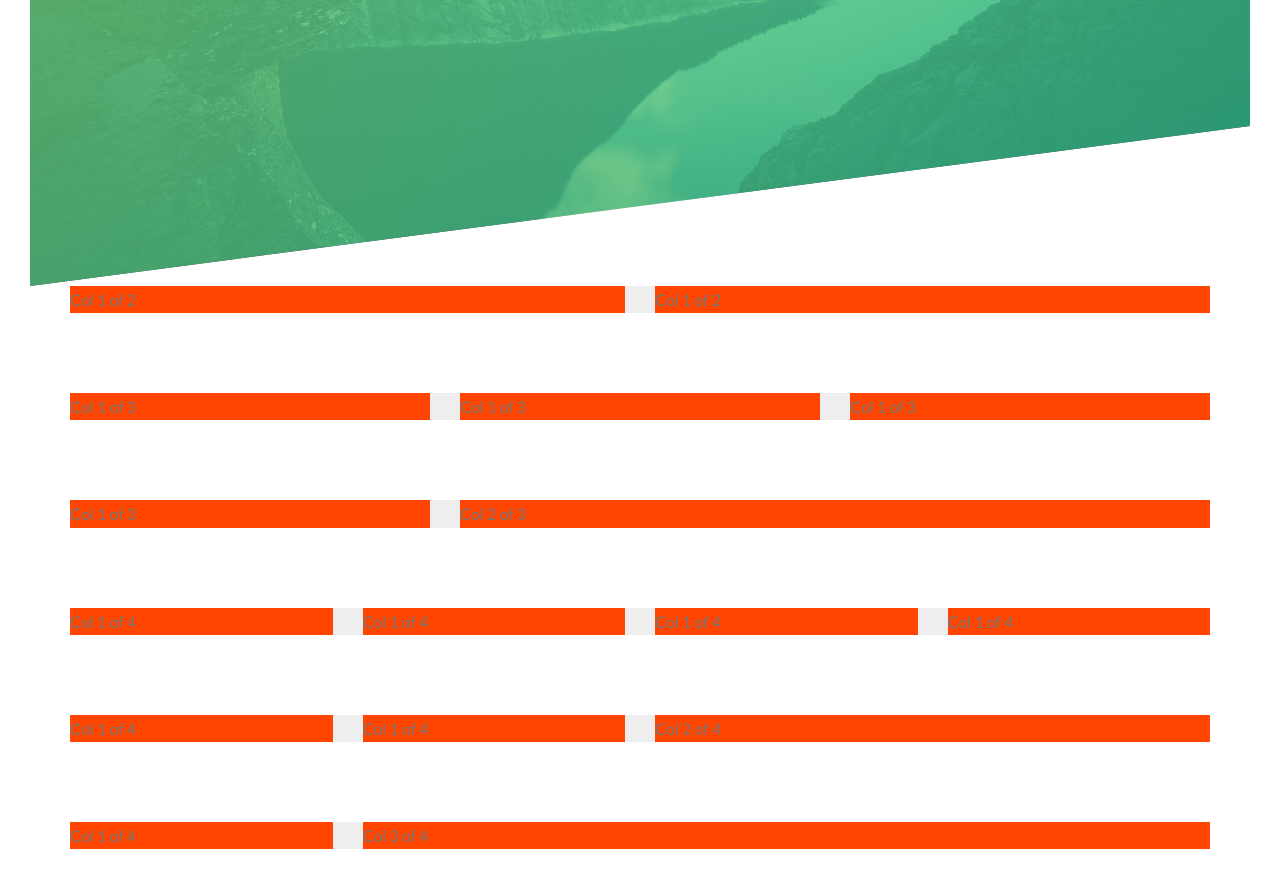
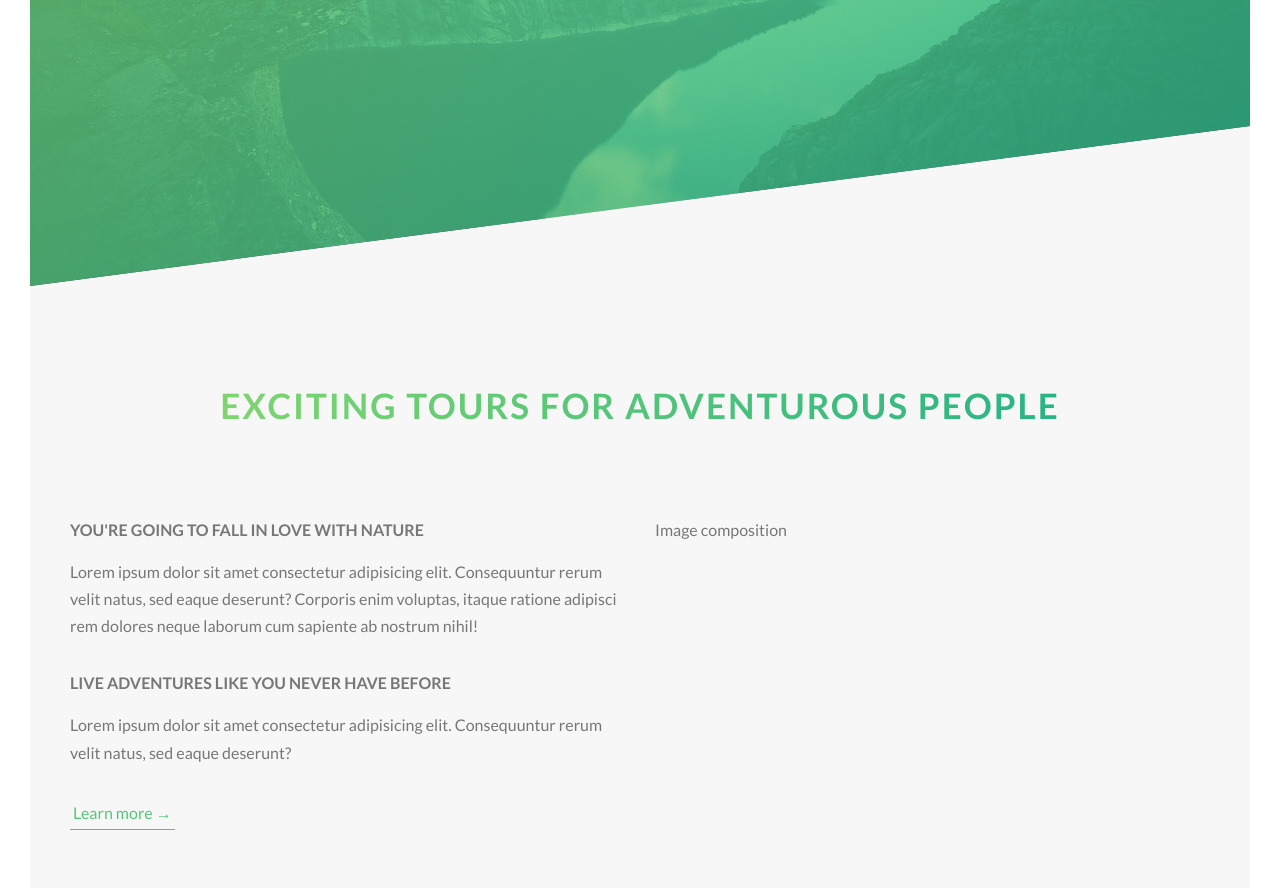
Before and after one commit to BOBKOVSERGEY/natoursuy, a website: page index.html in a window 1280 px wide. Shown: the part 504-1392 px from the top of the page. Drawn offline with Linux system fonts and the light colour scheme.

Commit message:
Start block about

```diff
--- a/index.html
+++ b/index.html
@@ -26,7 +26,33 @@
                 <a href="#" class="btn btn--white btn--animated">Discover our tours</a>
             </div>
         </header>
-        <section class="grid-test">
+        <main>
+            <section class="section-about">
+                <div class="u-center-text u-margin-bottom-8">
+                    <h2 class="heading-secondary">
+                        Exciting tours for adventurous people
+                    </h2>
+                </div>
+                <div class="row">
+                    <div class="col-1-of-2">
+                        <h3 class="heading-tertiary u-margin-bottom-2">You're going to fall in love with nature</h3>
+                        <p class="paragraph">
+                            Lorem ipsum dolor sit amet consectetur adipisicing elit. Consequuntur rerum velit natus, sed eaque deserunt? Corporis enim voluptas, itaque ratione adipisci rem dolores neque laborum cum sapiente ab nostrum nihil!
+                        </p>
+                        <h3 class="heading-tertiary u-margin-bottom-2">Live adventures like you never have before</h3>
+                        <p class="paragraph">
+                            Lorem ipsum dolor sit amet consectetur adipisicing elit. Consequuntur rerum velit natus, sed eaque deserunt?
+                        </p>
+                        <a href="#" class="btn-text">Learn more &rarr;</a>
+                    </div>
+                    <div class="col-1-of-2">
+                        Image composition
+                    </div>
+                </div>
+
+            </section>
+        </main>
+        <!--<section class="grid-test">
             <div class="row">
                 <div class="col-1-of-2">
                     Col 1 of 2
@@ -93,7 +119,6 @@
                 </div>
             </div>
 
-        </section>
-
+        </section>-->
     </body>
 </html>
--- a/sass/abstracts/_variables.scss
+++ b/sass/abstracts/_variables.scss
@@ -3,9 +3,14 @@ $color-primary: #55c57a;
 $color-primary-light: #7ed56f;
 $color-primary-dark: #28b485;
 
+$color-grey-light-1: #f7f7f7;
+
 $color-gray-dark: #777;
 $color-white: #fff;
 $color-black: #000;
+
+//FONT
+$default-font-size: 1.6rem;
 
 // GRID
 $grid-with: 114rem;
--- a/sass/base/_typography.scss
+++ b/sass/base/_typography.scss
@@ -43,3 +43,31 @@ body {
     }
 
 }
+.heading-secondary {
+    font-size: 3.5rem;
+    text-transform: uppercase;
+    font-weight: 700;
+    background-image:linear-gradient(to right, $color-primary-light, $color-primary-dark);
+    display: inline-block;
+    background-clip: text;
+    -webkit-background-clip: text;
+    color: transparent;
+    letter-spacing: .2rem;
+    transition: all .2s;
+    &:hover {
+        transform: skewY(2deg) skewX(15deg) scale(1.05);
+        text-shadow: .5rem 1rem 2rem rgba($color-black, .2);
+    }
+}
+.heading-tertiary {
+    font-size: $default-font-size;
+    text-transform: uppercase;
+    font-weight: 700;
+}
+.paragraph {
+    font-size: $default-font-size;
+
+    &:not(:last-child) {
+        margin-bottom: 3rem;
+    }
+}
--- a/sass/base/_utilites.scss
+++ b/sass/base/_utilites.scss
@@ -0,0 +1,9 @@
+.u-center-text {
+    text-align: center;
+}
+.u-margin-bottom-8 {
+    margin-bottom: 8rem;
+}
+.u-margin-bottom-2 {
+    margin-bottom: 1.5rem;
+}
--- a/sass/components/_button.scss
+++ b/sass/components/_button.scss
@@ -8,7 +8,7 @@
         border-radius: 10rem;
         transition: all .3s;
         position: relative;
-        font-size: 1.6rem;
+        font-size: $default-font-size;
     }
 
     &:hover {
@@ -52,3 +52,27 @@
         animation-fill-mode: backwards;
     }
 }
+
+.btn-text {
+    &:link,
+    &:visited {
+        font-size: $default-font-size;
+        color: $color-primary;
+        display: inline-block;
+        text-decoration: none;
+        border-bottom:1px solid $color-primary;
+        padding: 3px;
+    }
+
+    &:hover {
+        background-color: $color-primary;
+        color: $color-white;
+        box-shadow: 0 1rem 2rem rgba($color-black, .15);
+        transform: translateY(-2px);
+    }
+
+    &:active {
+        box-shadow: 0 .5rem 1rem rgba($color-black, .15);
+        transform: translateY(0);
+    }
+}
--- a/sass/layout/_grid.scss
+++ b/sass/layout/_grid.scss
@@ -1,6 +1,5 @@
 .row {
     max-width: $grid-with;
-    background-color: #eee;
     margin: 0 auto;
 
     &:not(:last-child) {
@@ -10,7 +9,6 @@
     @include clearfix;
 
     [class^="col-"] {
-        background-color: orangered;
         float: left;
         &:not(:last-child) {
             margin-right: $gutter-horizontal;
--- a/sass/pages/_home.scss
+++ b/sass/pages/_home.scss
@@ -0,0 +1,5 @@
+.section-about {
+    background-color: $color-grey-light-1;
+    padding: 25rem 0;
+    margin-top: -20vh;
+}
```
Also changed, not shown: css/style.css.
